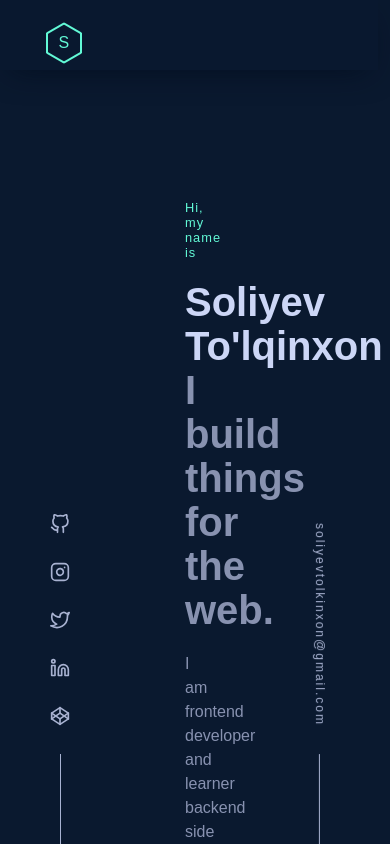
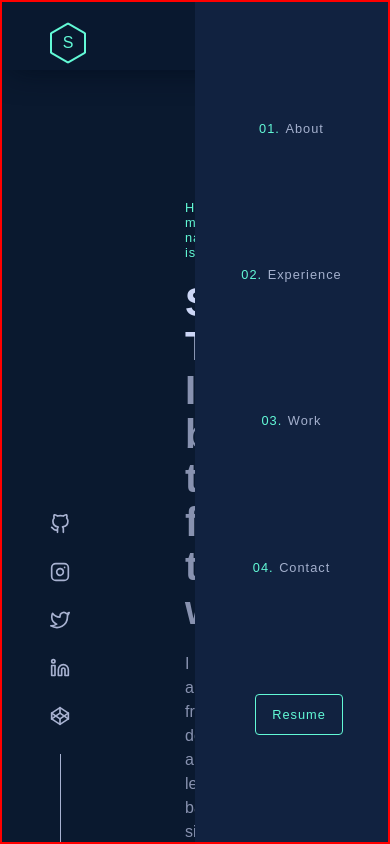
Before and after one commit to Tolkinxon/my-partfolio, a Next.js app: page / in a window 390 px wide. Shown: the top 844 px of the page. Built offline with nearby package versions, Linux system fonts and the light colour scheme.

Commit message:
added new wrapper styles

```diff
--- a/styles/navbar.module.css
+++ b/styles/navbar.module.css
@@ -116,13 +116,22 @@
 /* MEDIA QUERIES SIDE */
 @media only screen and (max-width: 770px) {
   .selects_wrapper {
-    position: relative;
+    position: absolute;
+    top: 0px;
     width: 100vw;
     height: 100vh;
     display: flex;
     align-items: left;
+    border: 2px solid red;
   }
-
+  .selects {
+    right: 0;
+    flex-direction: column;
+    height: 100%;
+    width: 50%;
+    background-color: #112240;
+    justify-content: space-evenly;
+  }
 
   /* .hide_selects {
     display: flex;
@@ -131,9 +140,6 @@
     position: absolute;
     right: 20px;
   } */
-
-
-
 }
 
 /* MEDIA QUERIES SIDE */
```
